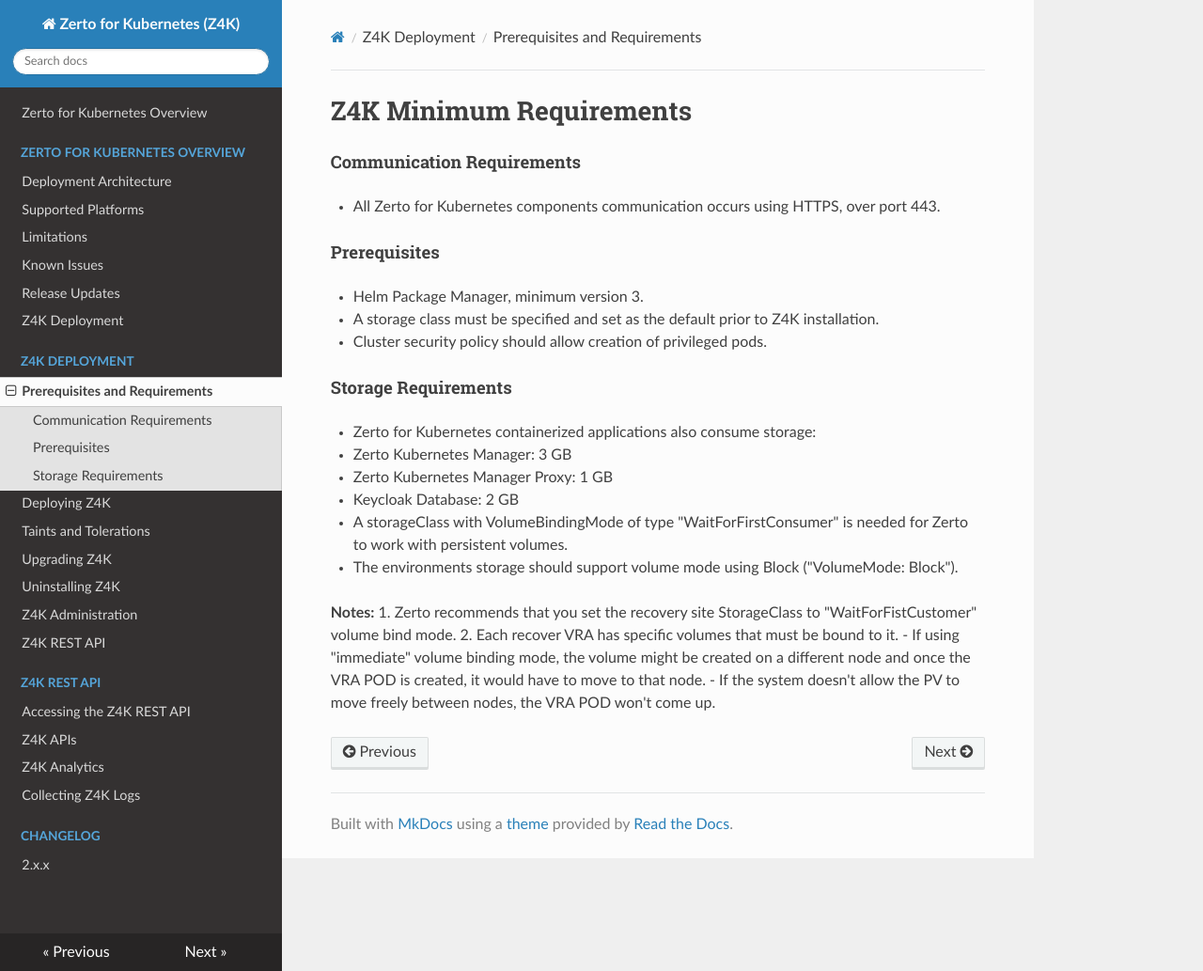
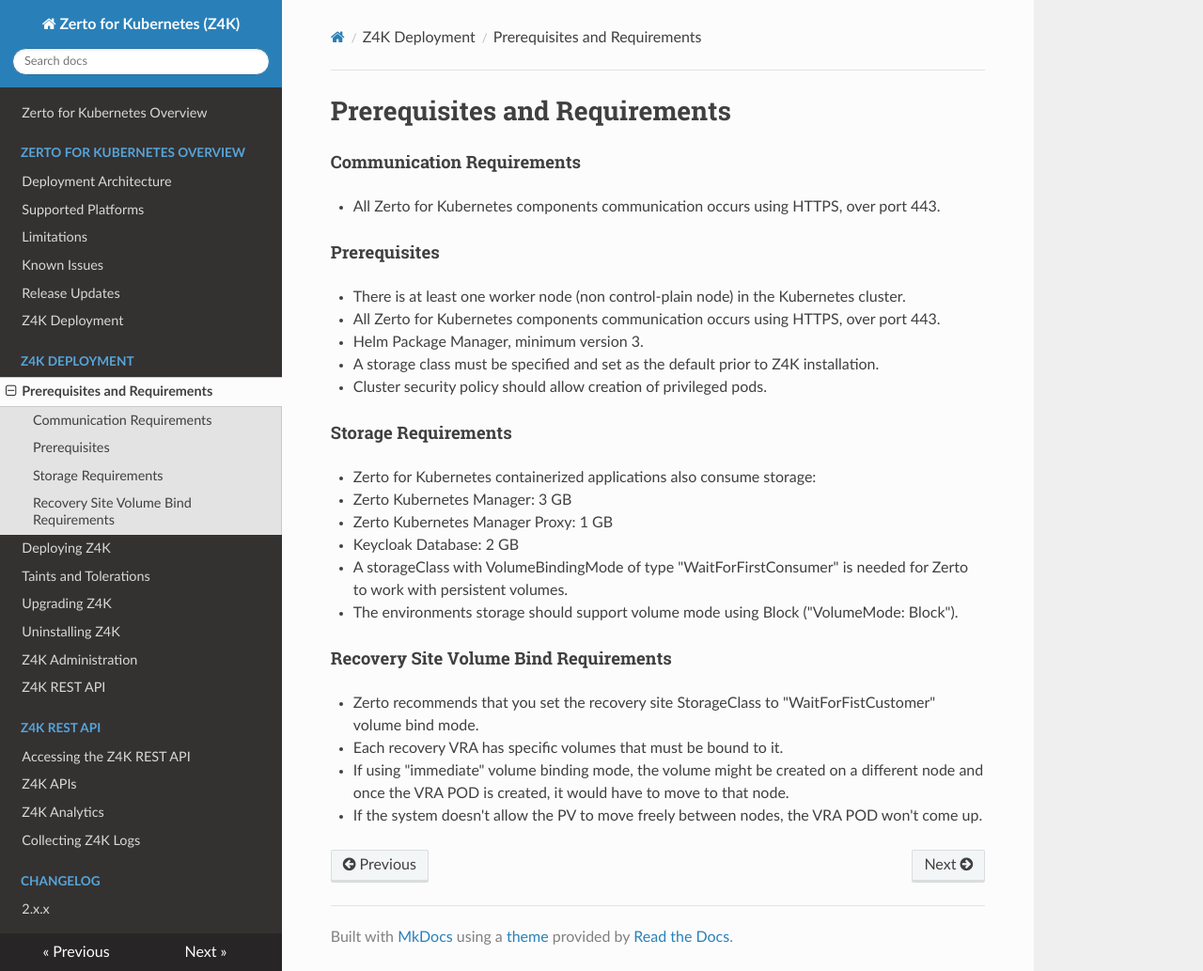
Before and after one commit to ZertoPublic/Z4K, an MkDocs documentation site: the page built from docs/PrerequisitesAndRequirements.md, in a window 1280 px wide and 1033 px high. Shown: the whole window at 94% size. Built offline with MkDocs 1.6.1, drawn with Linux system fonts in a browser that asks for light colours.

Commit message:
Update PrerequisitesAndRequirements.md

```diff
--- a/docs/PrerequisitesAndRequirements.md
+++ b/docs/PrerequisitesAndRequirements.md
@@ -1,23 +1,28 @@
-# Z4K Minimum Requirements
+# Prerequisites and Requirements
 
 #### Communication Requirements
 - All Zerto for Kubernetes components communication occurs using HTTPS, over port 443.
 
 #### Prerequisites
+
+- There is at least one worker node (non control-plain node) in the Kubernetes cluster.
+- All Zerto for Kubernetes components communication occurs using HTTPS, over port 443.
 - Helm Package Manager, minimum version 3.
 - A storage class must be specified and set as the default prior to Z4K installation.
 - Cluster security policy should allow creation of privileged pods.
 
 #### Storage Requirements
+
 -	Zerto for Kubernetes containerized applications also consume storage:
--	Zerto Kubernetes Manager: 3 GB
--	Zerto Kubernetes Manager Proxy: 1 GB
--	Keycloak Database: 2 GB
--	A storageClass with VolumeBindingMode of type "WaitForFirstConsumer" is needed for Zerto to work with persistent volumes.
--	The environments storage should support volume mode using Block ("VolumeMode: Block").
+  -	Zerto Kubernetes Manager: 3 GB
+  -	Zerto Kubernetes Manager Proxy: 1 GB
+  -	Keycloak Database: 2 GB
+  -	A storageClass with VolumeBindingMode of type "WaitForFirstConsumer" is needed for Zerto to work with persistent volumes.
+  -	The environments storage should support volume mode using Block ("VolumeMode: Block").
 
-**Notes:**
-1. Zerto recommends that you set the recovery site StorageClass to "WaitForFistCustomer" volume bind mode.
-2. Each recover VRA has specific volumes that must be bound to it.
+#### Recovery Site Volume Bind Requirements
+
+- Zerto recommends that you set the recovery site StorageClass to "WaitForFistCustomer" volume bind mode.
+- Each recovery VRA has specific volumes that must be bound to it.
   - If using "immediate" volume binding mode, the volume might be created on a different node and once the VRA POD is created, it would have to move to that node.
   - If the system doesn't allow the PV to move freely between nodes, the VRA POD won't come up.</span>
```
